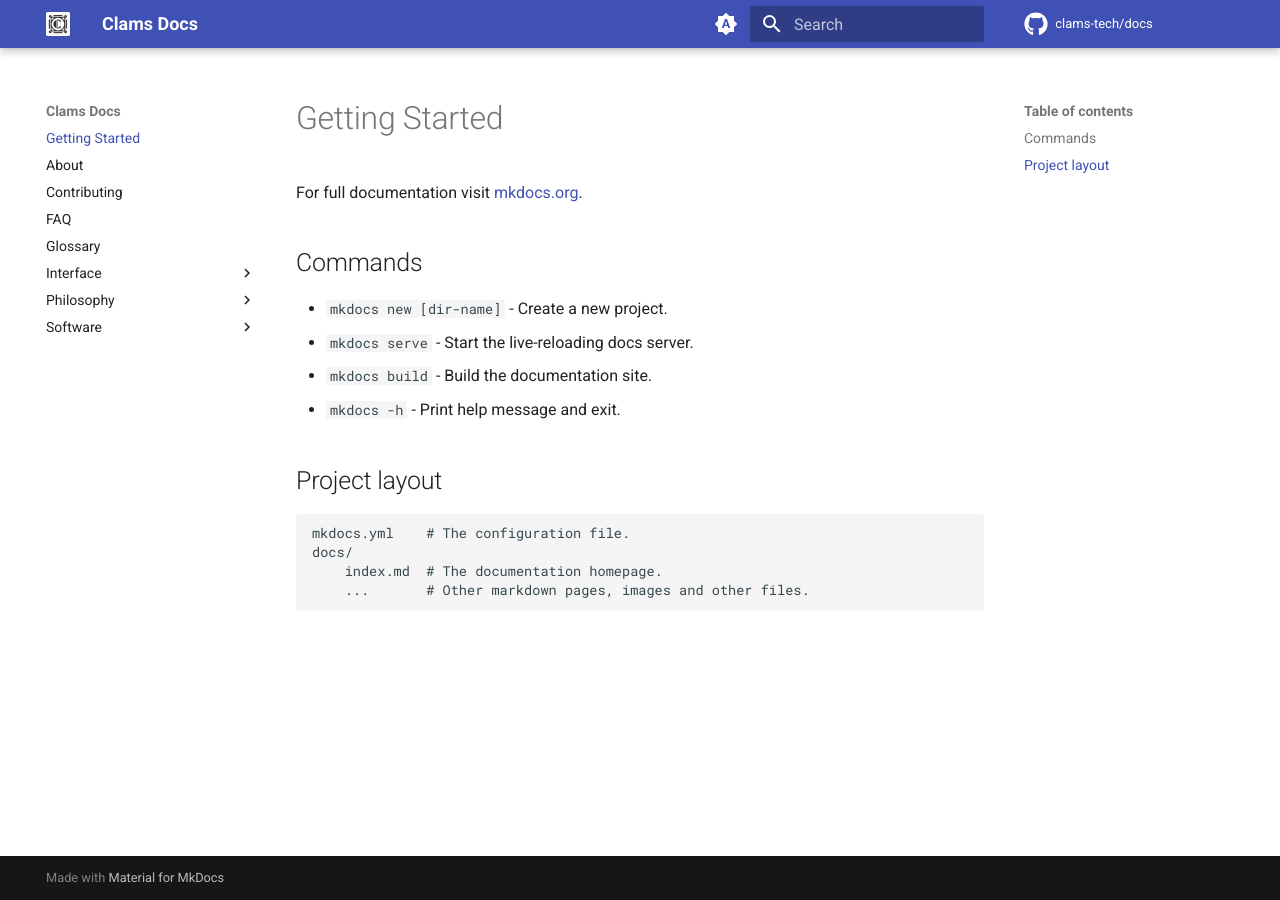
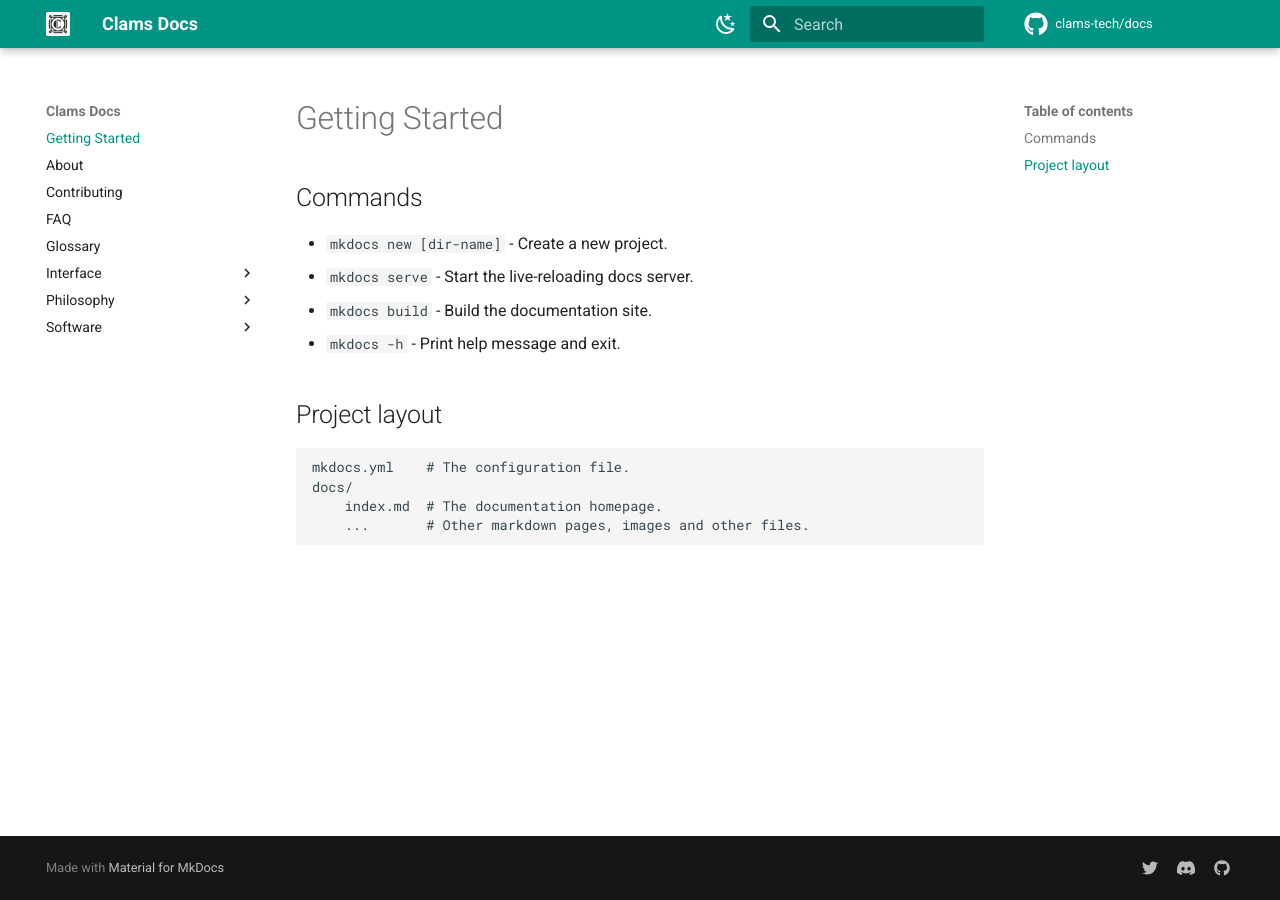
Before and after one commit to clams-tech/docs, an MkDocs documentation site: the page built from docs/index.md, in a window 1280 px wide. Built offline with MkDocs 1.6.1 and Material for MkDocs 9.7.7, drawn with Linux system fonts in a browser that asks for light colours; comment, search, counter and statistics services are not loaded.

Commit message:
Update styles

```diff
--- a/docs/index.md
+++ b/docs/index.md
@@ -1,6 +1,4 @@
 # Getting Started
-
-For full documentation visit [mkdocs.org](https://www.mkdocs.org).
 
 ## Commands
 
--- a/mkdocs.yml
+++ b/mkdocs.yml
@@ -2,29 +2,36 @@ site_name: Clams Docs
 theme:
   name: material
   palette:
-    # Palette toggle for automatic mode
-    - media: "(prefers-color-scheme)"
-      toggle:
-        icon: material/brightness-auto
-        name: Switch to light mode
-
     # Palette toggle for light mode
     - media: "(prefers-color-scheme: light)"
       scheme: default
+      primary: teal
       toggle:
-        icon: material/brightness-7
+        icon: material/weather-night
         name: Switch to dark mode
 
     # Palette toggle for dark mode
     - media: "(prefers-color-scheme: dark)"
       scheme: slate
+      primary: teal
       toggle:
-        icon: material/brightness-4
-        name: Switch to system preference
+        icon: material/weather-sunny
+        name: Switch to light mode
   icon:
     repo: fontawesome/brands/github
   logo: assets/logo.png
   favicon: assets/favicon.ico
+  features:
+    - navigation.instant
+    - navigation.tracking
 repo_url: https://github.com/clams-tech/docs
 repo_name: clams-tech/docs
 edit_uri: edit/main/docs/
+extra:
+  social:
+    - icon: fontawesome/brands/twitter
+      link: https://twitter.com/clamstech
+    - icon: fontawesome/brands/discord
+      link: https://discord.gg/F2SK8QGW
+    - icon: fontawesome/brands/github
+      link: https://github.com/clams-tech
```
